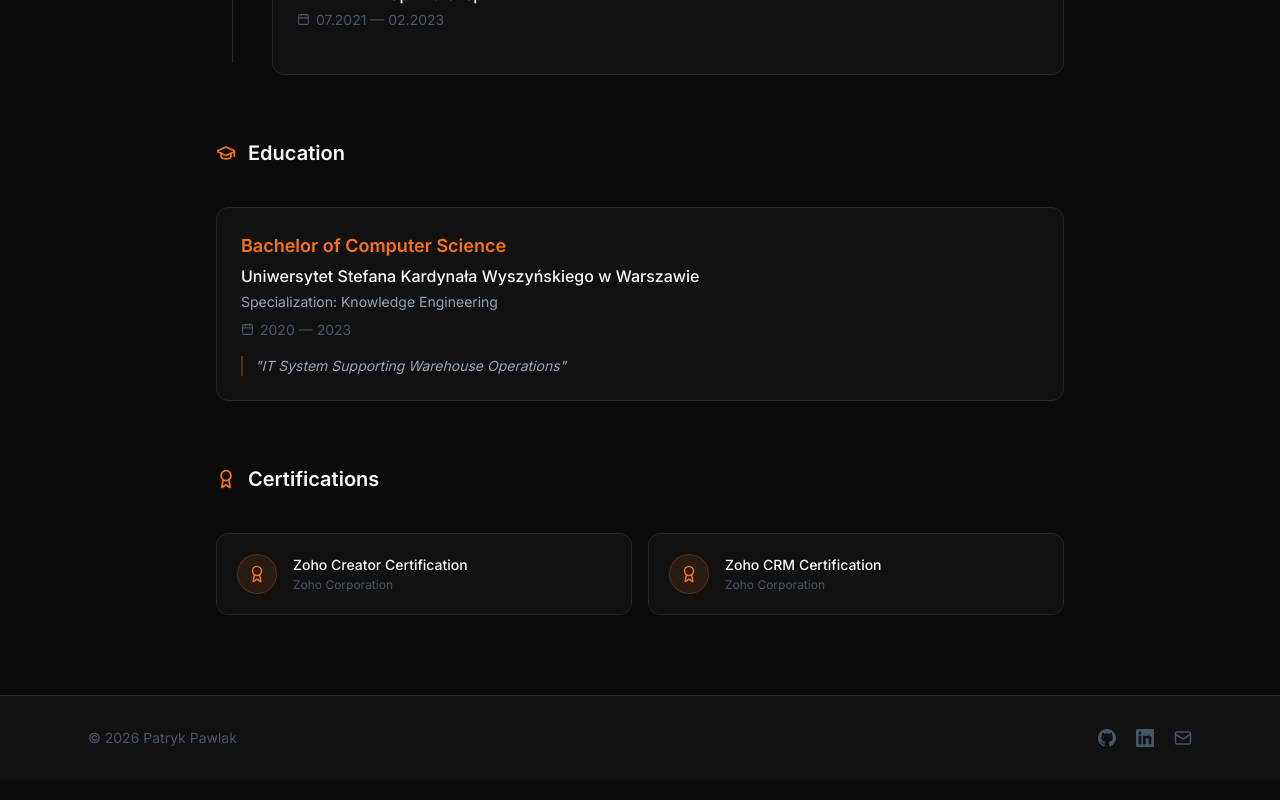
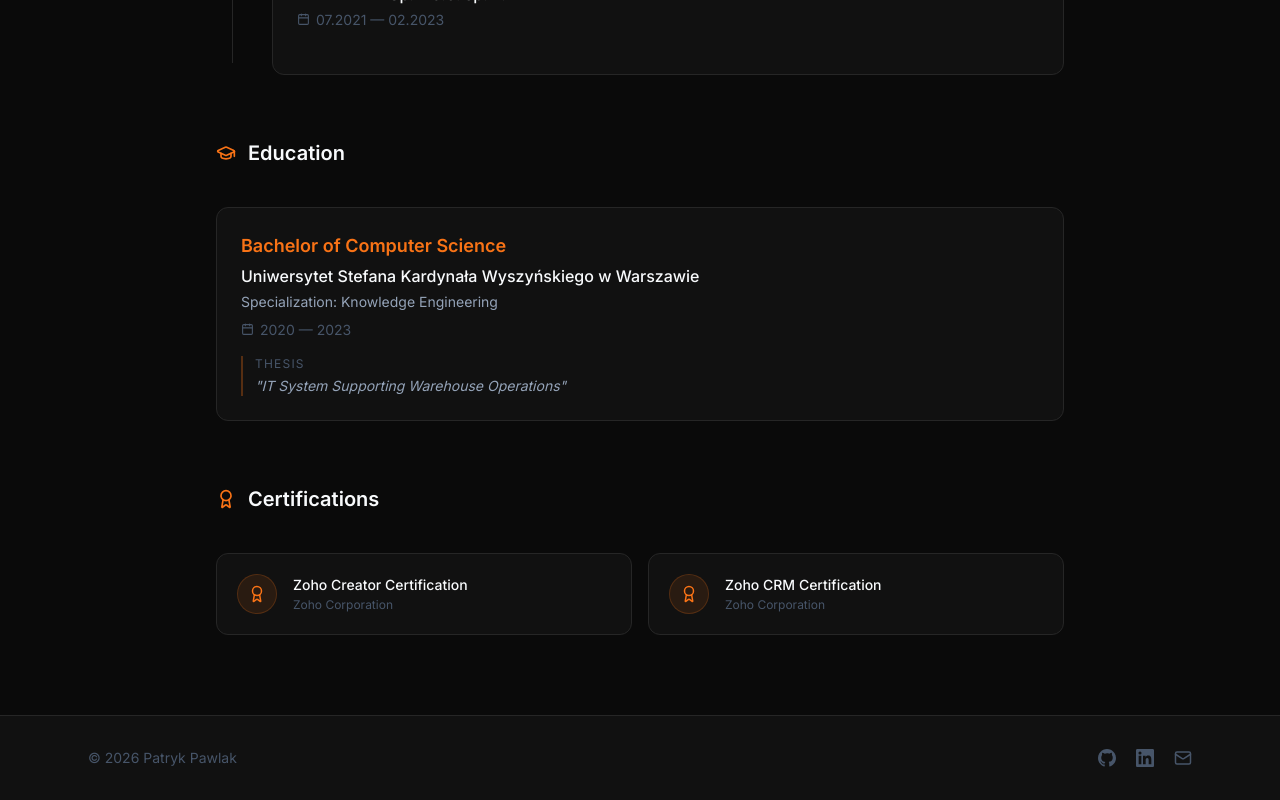
Before and after one commit to Spoki87/www, a React (Vite) app: page /career in a window 1280 px wide. Shown: the part 1282-2082 px from the top of the page. Built offline with nearby package versions, Linux system fonts and the light colour scheme.

Commit message:
fix:education

```diff
--- a/src/i18n/locales/en.json
+++ b/src/i18n/locales/en.json
@@ -33,7 +33,8 @@
     "education": "Education",
     "certifications": "Certifications",
     "present": "Present",
-    "download_cv": "Download CV"
+    "download_cv": "Download CV",
+    "thesis": "Thesis"
   },
   "portfolio": {
     "title": "Portfolio",
--- a/src/i18n/locales/pl.json
+++ b/src/i18n/locales/pl.json
@@ -33,7 +33,8 @@
     "education": "Edukacja",
     "certifications": "Certyfikaty",
     "present": "Teraz",
-    "download_cv": "Pobierz CV"
+    "download_cv": "Pobierz CV",
+    "thesis": "Praca dyplomowa"
   },
   "portfolio": {
     "title": "Portfolio",
--- a/src/pages/Career.jsx
+++ b/src/pages/Career.jsx
@@ -126,9 +126,12 @@ export default function Career() {
                   <Calendar size={13} />
                   {item.period.start} — {item.period.end}
                 </div>
-                <p className="text-slate text-sm italic border-l-2 border-accent/30 pl-3">
-                  {item.thesis[lang]}
-                </p>
+                <div className="border-l-2 border-accent/30 pl-3">
+                  <p className="text-fog text-xs uppercase tracking-widest mb-1">
+                    {t('career.thesis')}
+                  </p>
+                  <p className="text-slate text-sm italic">{item.thesis[lang]}</p>
+                </div>
               </motion.div>
             ))}
           </section>
```
